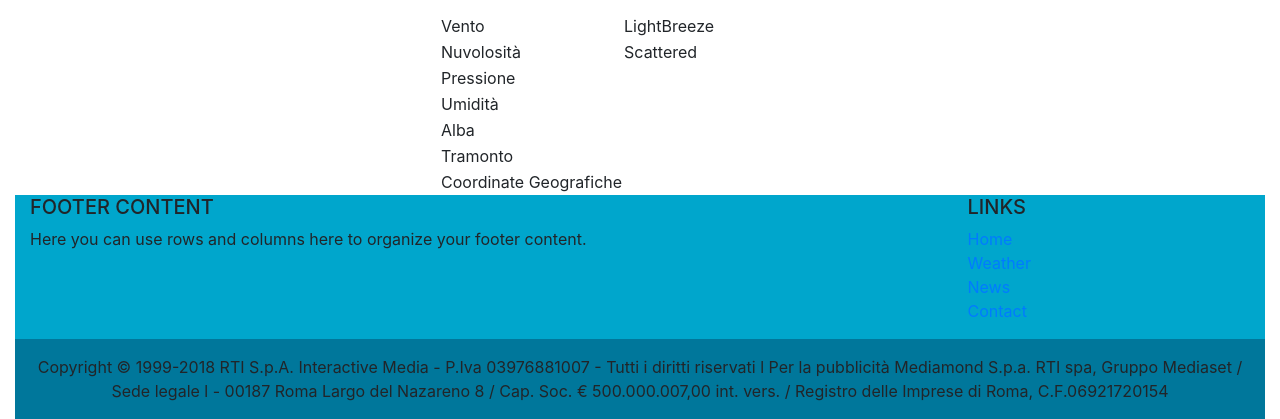
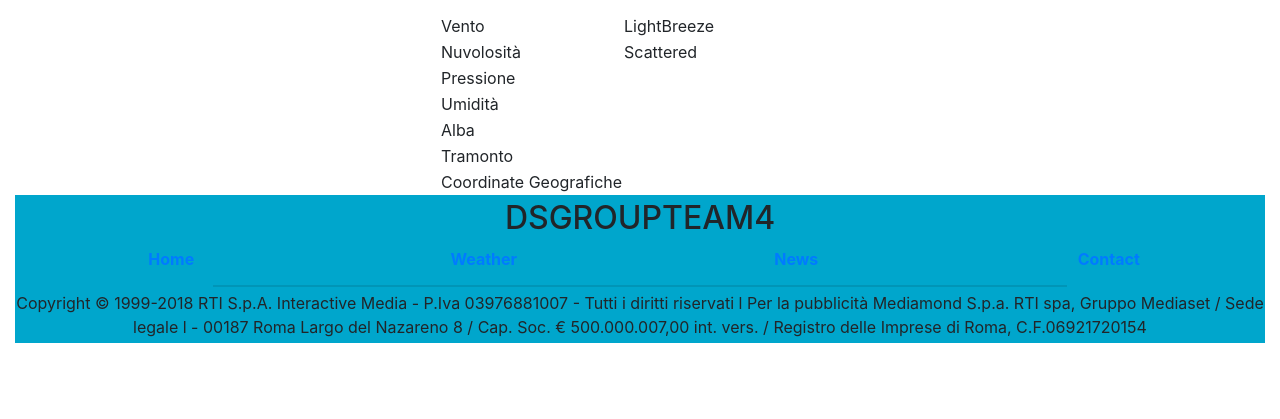
Before and after one commit to Jozelle024/DsGroupTeam4, a website: page source/html/indexBootstrap.html in a window 1280 px wide. Shown: the part 1024-1443 px from the top of the page. After the commit the page ends 1367 px from the top, so only its background shows below. Drawn offline with nearby package versions, Linux system fonts and the light colour scheme; some packages are replaced by stand-ins of ours.

Commit message:
bootstrap footer con link di nav e copyright

```diff
--- a/source/css/style.css
+++ b/source/css/style.css
@@ -14,6 +14,6 @@
 .bg-footer{
     background-color:  #00a6cc;
 }
-.bg-copyright{
-    background-color: #00779b;
+.separator{
+    margin: 0 15%;
 }
--- a/source/html/indexBootstrap.html
+++ b/source/html/indexBootstrap.html
@@ -8,6 +8,7 @@
     <title>Team4</title>
     <link rel="stylesheet" href="../../node_modules/bootstrap/dist/css/bootstrap.css">
     <link rel="stylesheet" href="../css/style.css">
+    <link rel="stylesheet" href="https://cdnjs.cloudflare.com/ajax/libs/font-awesome/4.7.0/css/font-awesome.min.css">
 </head>
 
 <body>
@@ -105,37 +106,38 @@
 
 
         <footer>
-                <!--Footer Links-->
-          <div class="container-fluid text-center text-md-left bg-footer">
-                <div class="row">
+            <div class="container-fluid bg-footer text-center">
+                <div class="row justify-content-center pt-1"><h2>DSGROUPTEAM4</h2></div>
+                <div class="row py-1 text-center d-flex justify-content-center">
 
-                    <!--First column-->
-                    <div class="col-md-9">
-                        <h5 class="text-uppercase">Footer Content</h5>
-                        <p>Here you can use rows and columns here to organize your footer content.</p>
+                    <div class="col-md-3 mb-1">
+                        <h6 class="title font-weight-bold">
+                            <a href="#!">Home</a>
+                        </h6>
                     </div>
-                    <!--/.First column-->
-
-                    <!--Second column-->
-                    <div class="col-md-3">
-                        <h5 class="text-uppercase">Links</h5>
-                        <ul class="list-unstyled">
-                            <li><a href="#!">Home</a></li>
-                            <li><a href="#!">Weather</a></li>
-                            <li><a href="#!">News</a></li>
-                            <li><a href="#!">Contact</a></li>
-                        </ul>
+                    <div class="col-md-3 mb-1">
+                        <h6 class="title font-weight-bold">
+                            <a href="#!">Weather</a>
+                        </h6>
                     </div>
-                    <!--/.Second column-->
+                    <div class="col-md-3 mb-1">
+                        <h6 class="title font-weight-bold">
+                            <a href="#!">News</a>
+                        </h6>
+                    </div>
+                    <div class="col-md-3 mb-1">
+                        <h6 class="title font-weight-bold">
+                            <a href="#!">Contact</a>
+                        </h6>
                     </div>
                 </div>
-            <!--/.Footer Links-->
+                <hr class="separator">
 
-            <!--Copyright-->
-            <div class="footer-copyright py-3 text-center bg-copyright">
-                <div class="container-fluid">
-                        Copyright © 1999-2018 RTI S.p.A. Interactive Media - P.Iva 03976881007 - Tutti i diritti riservati l Per la pubblicità Mediamond S.p.a.
-                        RTI spa, Gruppo Mediaset / Sede legale l - 00187 Roma Largo del Nazareno 8 / Cap. Soc. € 500.000.007,00 int. vers. / Registro delle Imprese di Roma, C.F.06921720154
+                <hr class="separator">
+                <div class="row py-1">
+                        Copyright © 1999-2018 RTI S.p.A. Interactive Media - P.Iva 03976881007 - Tutti i diritti riservati l Per la pubblicità Mediamond
+                        S.p.a. RTI spa, Gruppo Mediaset / Sede legale l - 00187 Roma Largo del Nazareno 8 / Cap. Soc. € 500.000.007,00
+                        int. vers. / Registro delle Imprese di Roma, C.F.06921720154
                     </div>
             </div>
         </footer>
```
Lines whose indentation alone changed are shown as unchanged.
